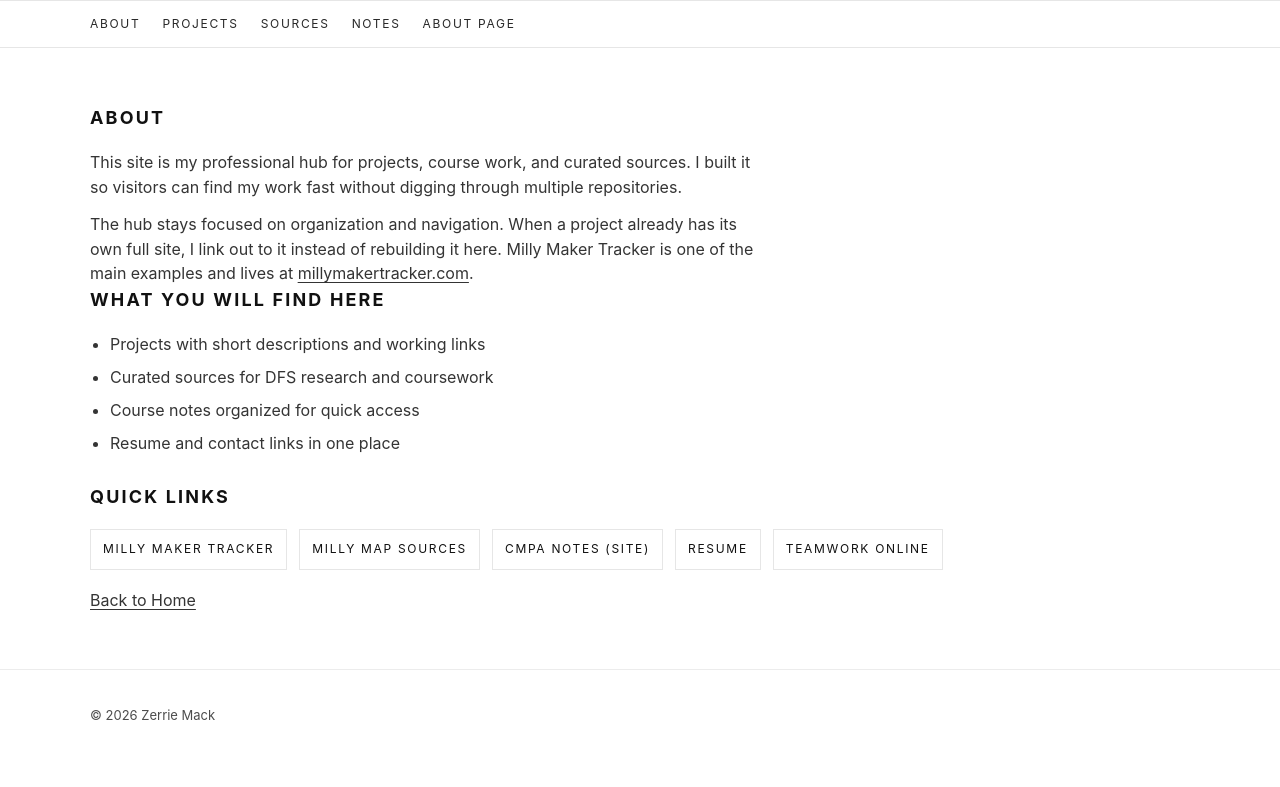
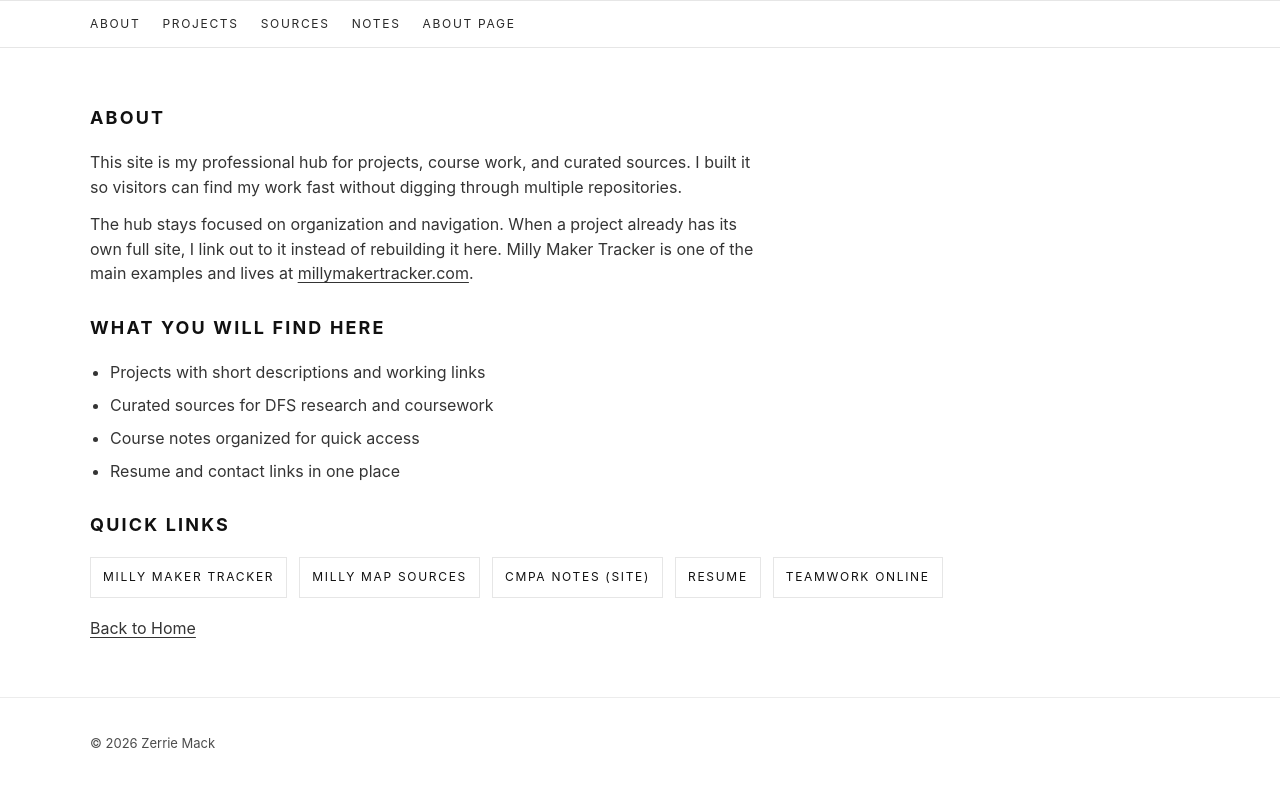
Before and after one commit to Zerriemack/zerriemack.github.io, a plain HTML site: page about.html in a window 1280 px wide. Shown: the part 61-848 px from the top of the page. Before the commit the page ends 821 px from the top, so only its background shows below. Drawn offline with Linux system fonts and the light colour scheme.

Commit message:
Add margin-top style to section title in about.html

```diff
--- a/about.html
+++ b/about.html
@@ -44,7 +44,7 @@
             <a class="inline-link" href="https://millymakertracker.com/" target="_blank" rel="noopener">millymakertracker.com</a>.
           </p>
 
-          <h2 class="section-title">What you will find here</h2>
+          <h2 class="section-title" style="margin-top: 28px;">What you will find here</h2>
           <ul class="bullets">
             <li>Projects with short descriptions and working links</li>
             <li>Curated sources for DFS research and coursework</li>
```
